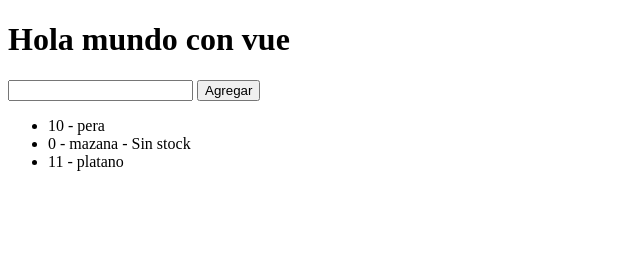
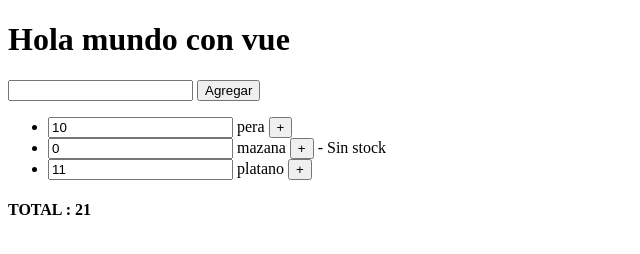
Before and after one commit to jesushv875/cursovuejs, a plain HTML site: page index.html in a window 1280 px wide. Shown: the whole page, without its empty margins (0-640 px from the left). Drawn offline with nearby package versions, Linux system fonts and the light colour scheme.

Commit message:
video #3 del curso

```diff
--- a/01.js
+++ b/01.js
@@ -7,14 +7,24 @@ data:{
         {nombre:'mazana', cantidad:0 },
         {nombre:'platano', cantidad:11 }
     ],
-    nuevaFruta:''
+    nuevaFruta: '',
+    total:0
  },
  methods:{
      agregarFruta (){
          this.frutas.push({
              nombre: this.nuevaFruta, cantidad:0
-
-         })
+         });
+         this.nuevaFruta = '';
      }
- }
+  },
+  computed:{
+      sumarFrutas(){
+          this.total= 0;
+          for(fruta of this.frutas){
+              this.total = this.total + fruta.cantidad;
+          }
+          return this.total;
+      }
+  }
 })
--- a/index.html
+++ b/index.html
@@ -8,16 +8,18 @@
 <body>
     <div id="app">
     <h1>{{titulo}} </h1>
-    <input type="text" v-model="nuevaFruta">
+    <input type="text" v-model="nuevaFruta" @keyup.enter ="agregarFruta">
     <button @click="agregarFruta">Agregar</button>
 
     <ul>
         <li v-for="fruta of frutas">
-            {{fruta.cantidad}} - {{fruta.nombre}}
+            <input type="number" v-model.number= "fruta.cantidad">
+            {{fruta.nombre}}
+            <button @click="fruta.cantidad= fruta.cantidad +1">+</button>
             <span v-if="fruta.cantidad === 0"> - Sin stock </span>
         </li>
     </ul>
-
+<h4>TOTAL : {{sumarFrutas}}</h4>
     </div>
     <script src="https://cdn.jsdelivr.net/npm/vue/dist/vue.js"></script>
     <script src="01.js"></script>
```
